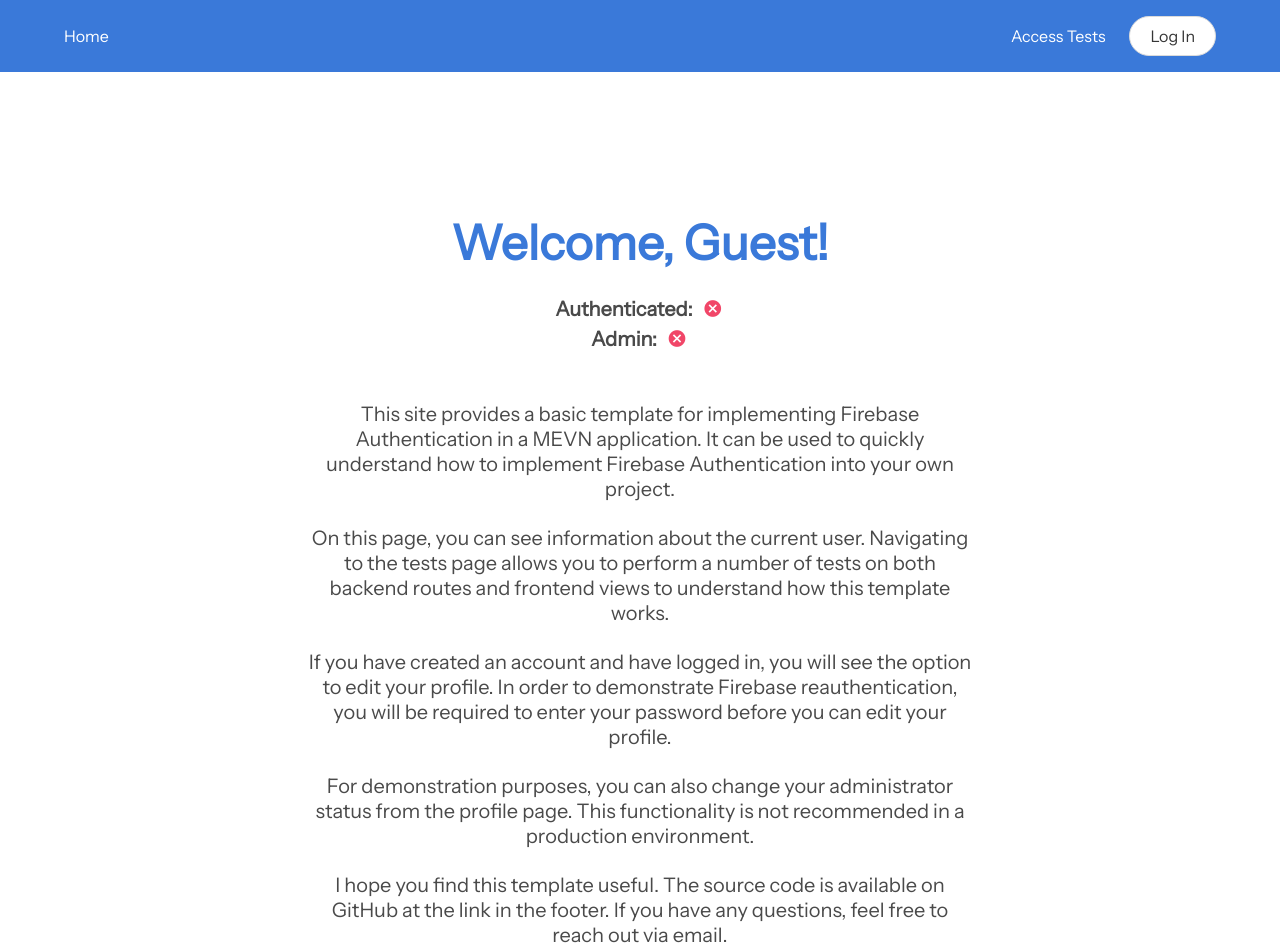
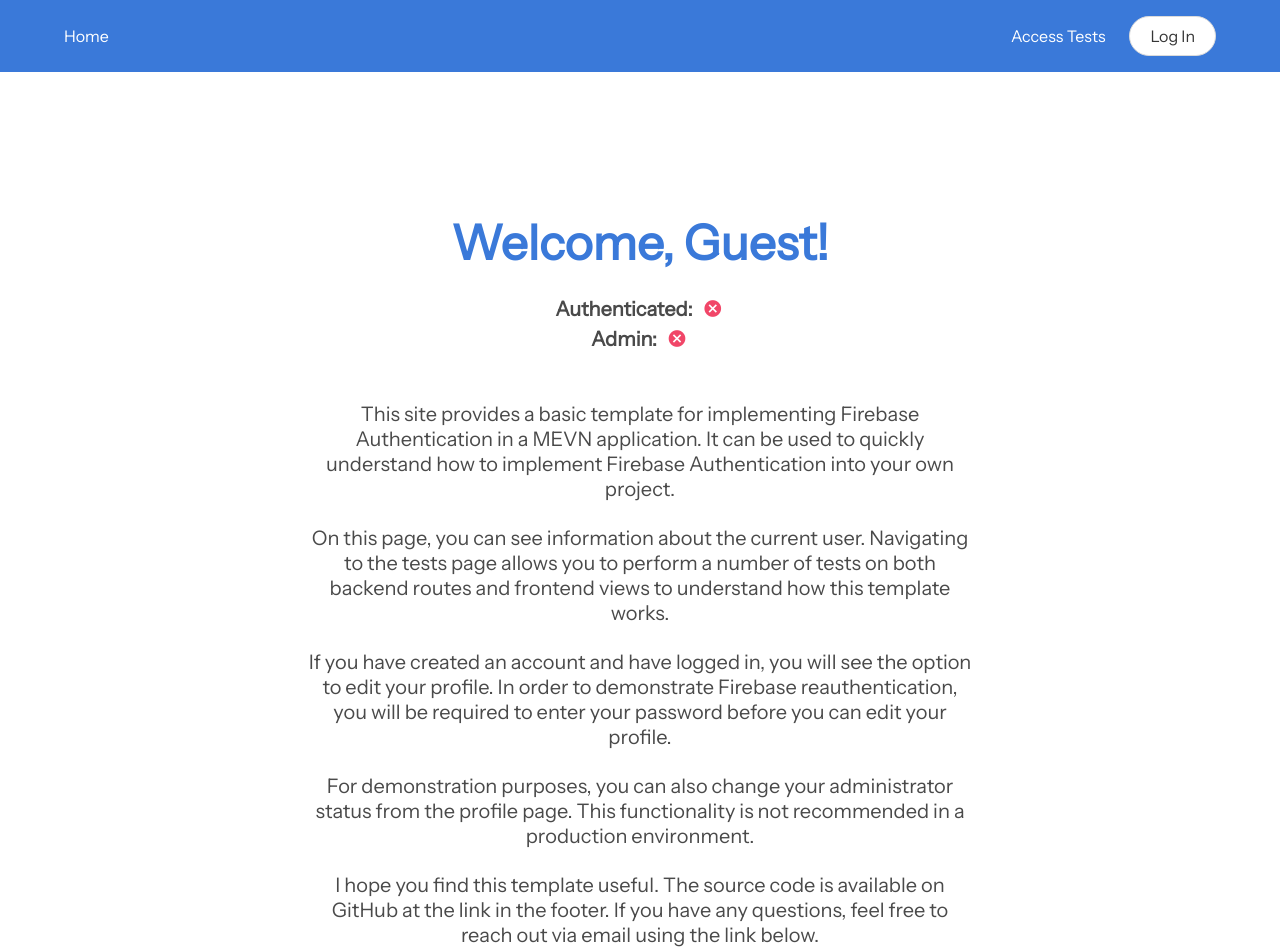
Before and after one commit to hbludworth/websocket-chat, a Vue app in the folder packages/frontend/: page / in a window 1280 px wide. Shown: the top 952 px of the page. Built offline with nearby package versions, Linux system fonts and the light colour scheme; no server answers.

Commit message:
added text

```diff
--- a/packages/frontend/src/views/HomeView.vue
+++ b/packages/frontend/src/views/HomeView.vue
@@ -87,7 +87,7 @@ const currentUser = computed(() => store.getters.user);
           <h2 class="subtitle mt-2">
             I hope you find this template useful. The source code is available
             on GitHub at the link in the footer. If you have any questions, feel
-            free to reach out via email.
+            free to reach out via email using the link below.
           </h2>
 
           <div class="mt-6">
```
